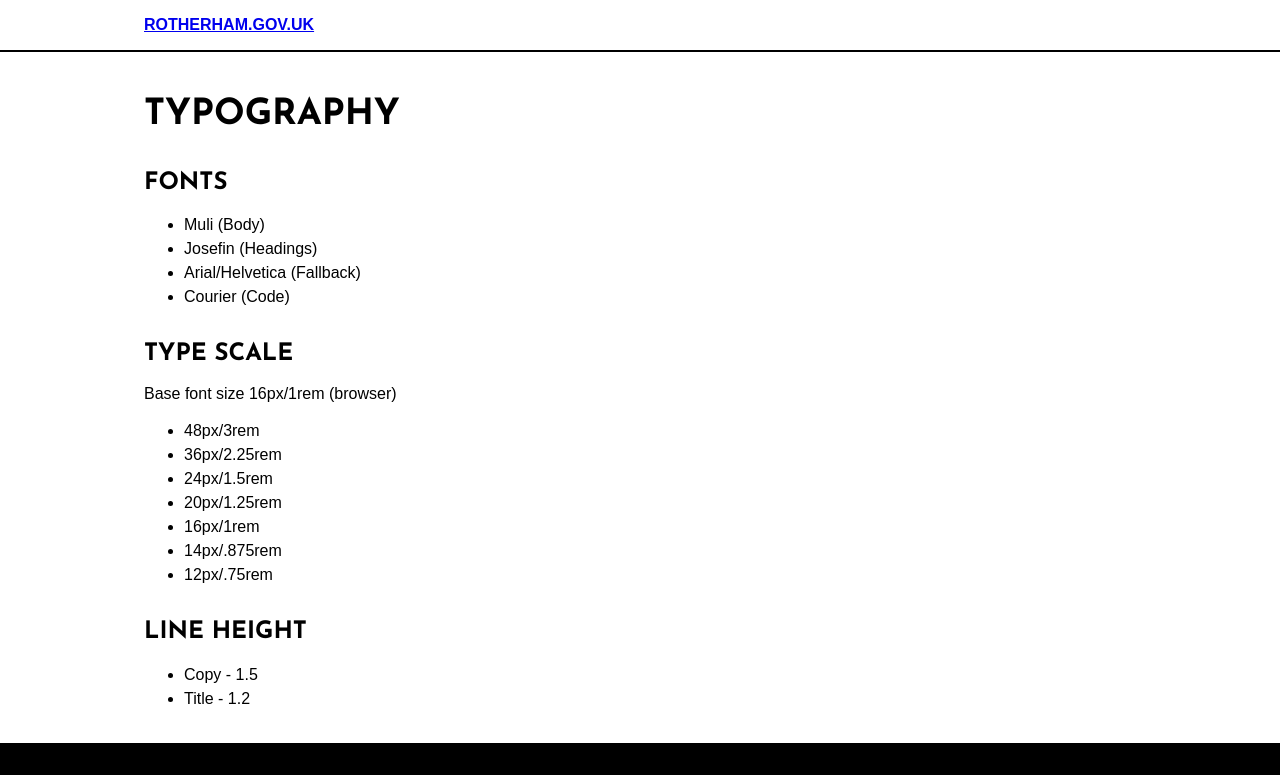
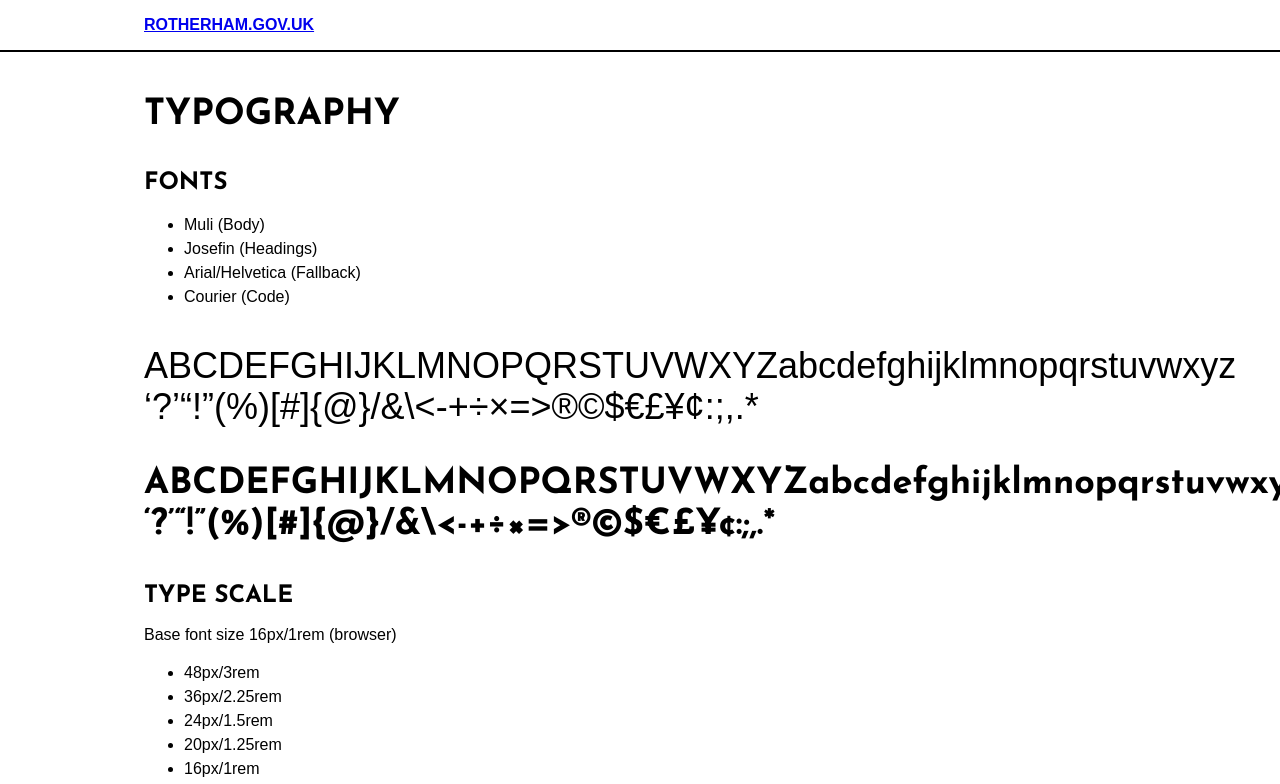
Before and after one commit to rothgov/design-manual, a Jekyll site: the page built from typography.html, in a window 1280 px wide. Shown: the top 784 px of the page. Built offline with Jekyll 4.4.1, drawn with Linux system fonts in a browser that asks for light colours; some web fonts are replaced; grey boxes are pictures that could not be loaded.

Commit message:
Update typography.html

```diff
--- a/typography.html
+++ b/typography.html
@@ -13,6 +13,8 @@ layout: default
       <li>Arial/Helvetica (Fallback)</li>
       <li>Courier (Code)</li>
     </ul>
+    <p class="f2">ABCDEFGHIJKLMNOPQRSTUVWXYZabcdefghijklmnopqrstuvwxyz ‘?’“!”(%)[#]{@}/&\&lt;-+÷×=&gt;®©$€£¥¢:;,.*</p>
+    <p class="f2 josefin">ABCDEFGHIJKLMNOPQRSTUVWXYZabcdefghijklmnopqrstuvwxyz ‘?’“!”(%)[#]{@}/&\&lt;-+÷×=&gt;®©$€£¥¢:;,.*</p>
     <h3 class="f3 josefin ttu mt4 mb0">Type Scale</h3>
     <p>Base font size 16px/1rem (browser)</p>
     <ul class="lh-copy">
```
